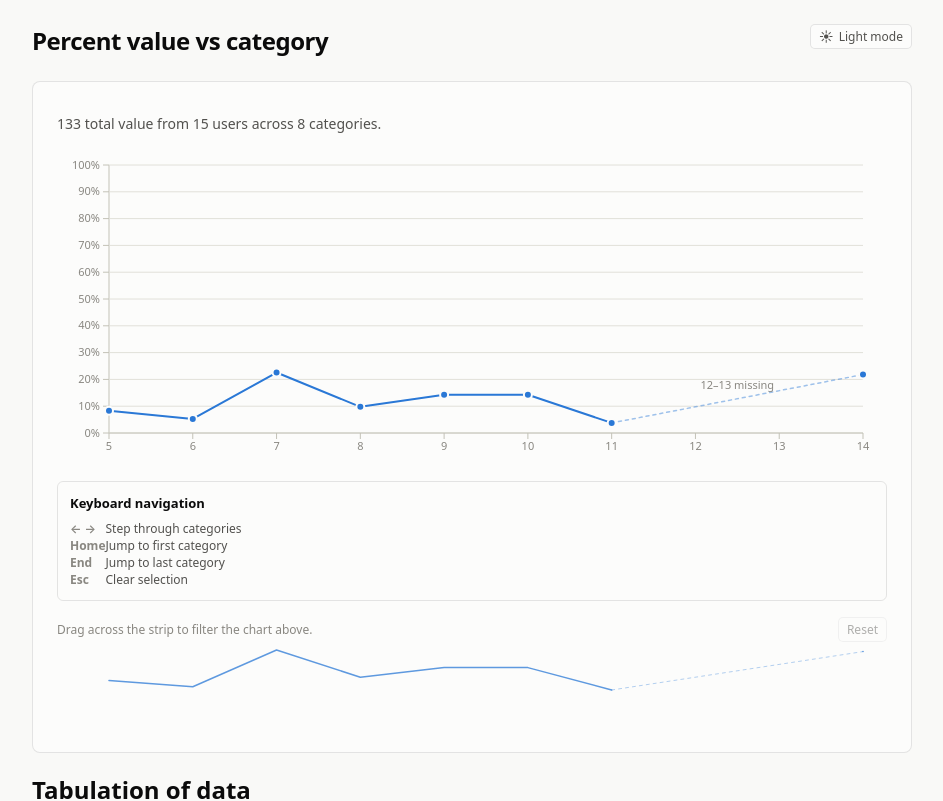
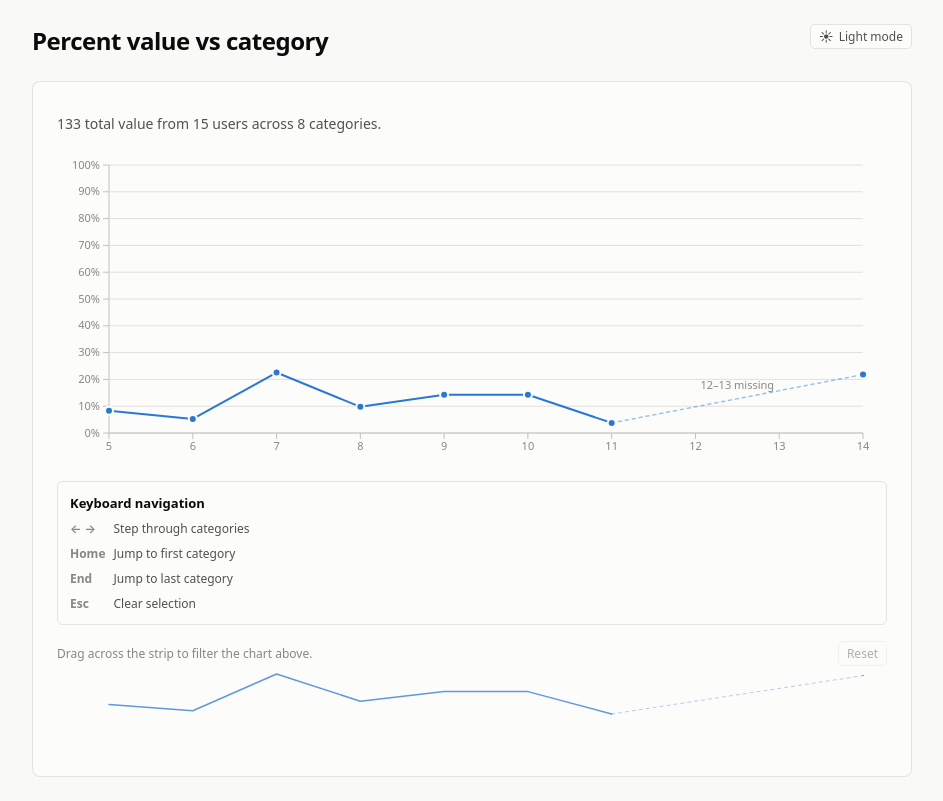
Before and after one commit to punnyhuimin/d3-react, a React (Vite) app: page / in a window 1280 px wide. Shown: the top 801 px of the page, without its empty margins (168-1111 px from the left). Built offline with nearby package versions, Linux system fonts and the light colour scheme.

Commit message:
fix: spacing of keyboard shortcut hints

```diff
--- a/src/components/chart/chart.module.css
+++ b/src/components/chart/chart.module.css
@@ -276,7 +276,7 @@
 .keyboardHintList {
   display: grid;
   grid-template-columns: auto 1fr;
-  gap: var(--space-1) var(--space-2);
+  gap: var(--space-2) var(--space-2);
   margin: 0;
   padding: 0;
   list-style: none;
```
